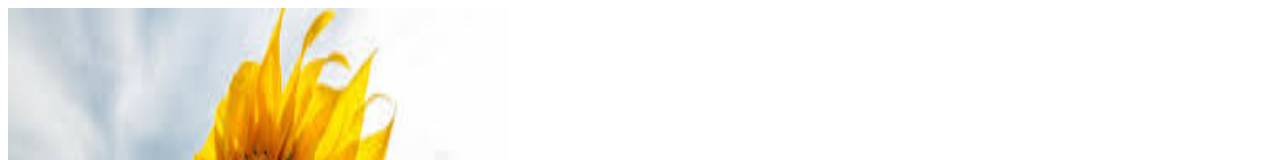
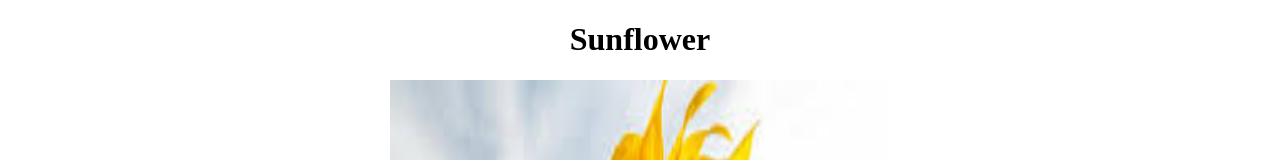
Before and after one commit to pavanmallanagoudar26/pavanrm123, a plain HTML site: page index.html in a window 1280 px wide. Shown: the top 160 px of the page. Drawn offline with Linux system fonts and the light colour scheme.

Commit message:
Update index.html

```diff
--- a/index.html
+++ b/index.html
@@ -7,11 +7,15 @@
 
 </head>
 <body>
+    <center>
+    <h1>Sunflower </h1>
+
   <img src="images.jfif" alt="Girl in a jacket" width="500" height="600">
     <p>The common sunflower (Helianthus annuus) is a species of large annual forb of the daisy family Asteraceae.
         The common sunflower is harvested for its edible oily seeds which are used in the production of cooking oil.
         The Helianthus annuus has a variety of purposes e.g. food for livestock, bird food, and planted in domestic gardens for aesthetics.
         The Helianthus annuus is known for its multiple flower heads, whereas the domestic sunflower often
         possesses a single large flower head atop an unbranched stem.</p>
+    </center>
 </body>
 </html>
```
